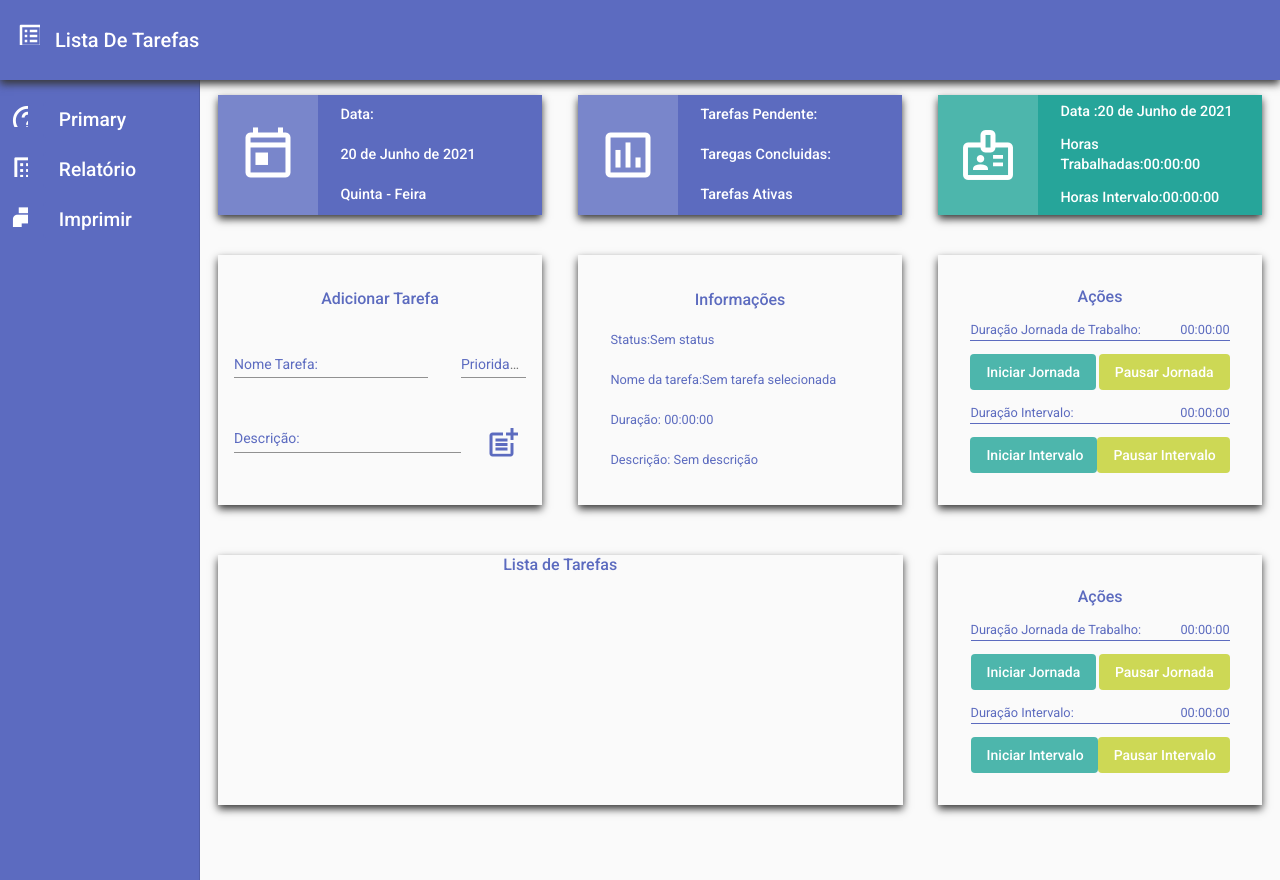
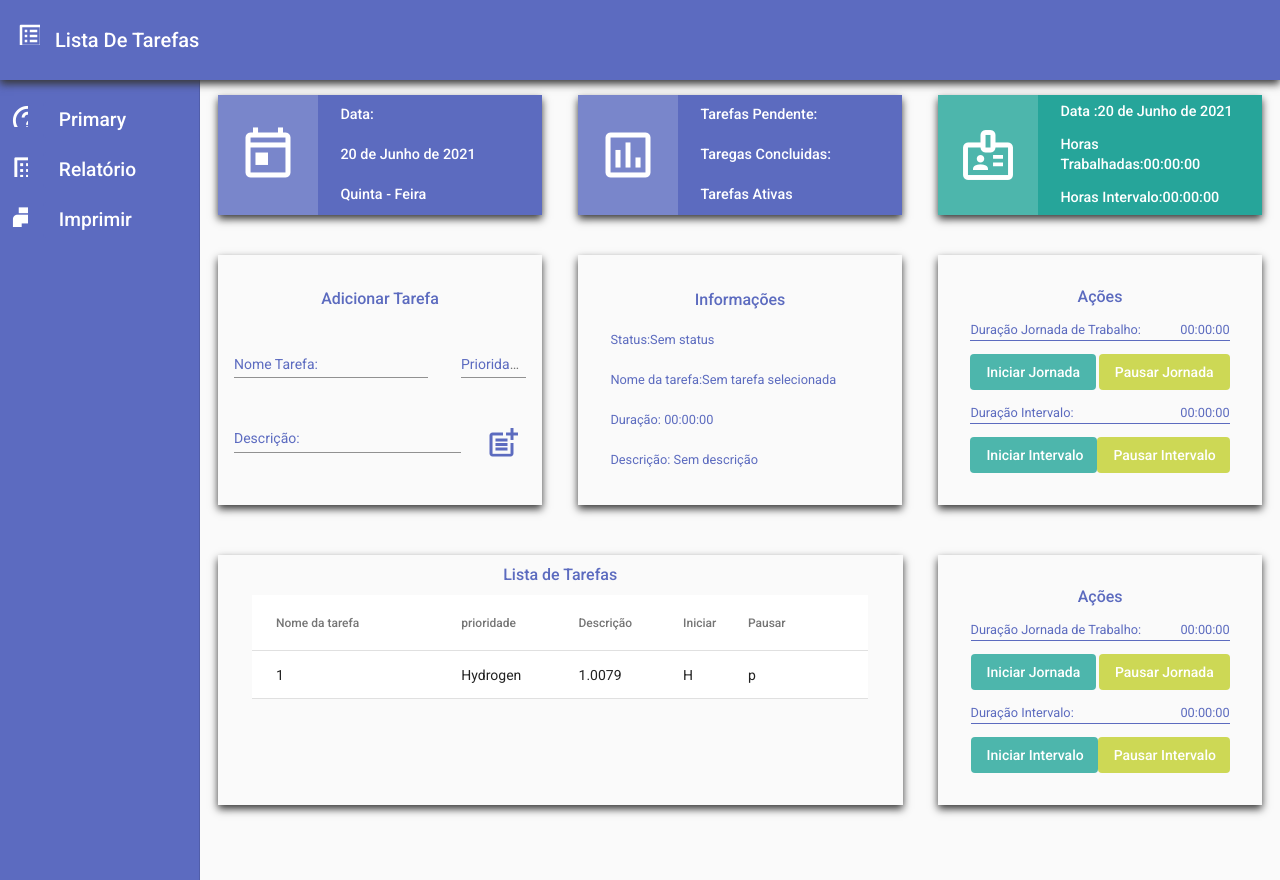
Before and after one commit to fernando-albsilva/lista_de_tarefas_angular, an Angular app: page / in a window 1280 px wide. Built offline with nearby package versions, Linux system fonts and the light colour scheme.

Commit message:
WIP adicionando tabela em lista de tarefa

```diff
--- a/src/app/app.module.ts
+++ b/src/app/app.module.ts
@@ -21,6 +21,7 @@ import { CardAdicionaTarefaComponent } from './sidebar/card-adiciona-tarefa/card
 import { CardInformacoesComponent } from './sidebar/card-informacoes/card-informacoes.component';
 import { CardAcoesComponent } from './sidebar/card-acoes/card-acoes.component';
 import { ListaDeTarefasComponent } from './sidebar/lista-de-tarefas/lista-de-tarefas.component';
+import { TabelaTarefaAdicionadaComponent } from './sidebar/tabela-tarefa-adicionada/tabela-tarefa-adicionada.component';
 
 
 
@@ -35,7 +36,8 @@ import { ListaDeTarefasComponent } from './sidebar/lista-de-tarefas/lista-de-tar
     CardAdicionaTarefaComponent,
     CardInformacoesComponent,
     CardAcoesComponent,
-    ListaDeTarefasComponent
+    ListaDeTarefasComponent,
+    TabelaTarefaAdicionadaComponent
   ],
   imports: [
     BrowserModule,
--- a/src/app/sidebar/lista-de-tarefas/lista-de-tarefas.component.html
+++ b/src/app/sidebar/lista-de-tarefas/lista-de-tarefas.component.html
@@ -1,9 +1,9 @@
-<div class="flex-column width-100 heigth-100">
+<div class="flex-column width-100 height-100 gap-10">
     <span class="card-title">Lista de Tarefas</span>
     <span class="card-table">
 
 
-
+        <app-tabela-tarefa-adicionada></app-tabela-tarefa-adicionada>
 
     </span>
 </div>
--- a/src/app/sidebar/lista-de-tarefas/lista-de-tarefas.component.scss
+++ b/src/app/sidebar/lista-de-tarefas/lista-de-tarefas.component.scss
@@ -22,7 +22,10 @@
     flex-direction: column;
     flex-wrap: nowrap;
     align-items: center;
-    justify-content: space-around;
+    justify-content: center;
+}
+.gap-10{
+    gap:10px;
 }
 
 .card-title{
@@ -37,3 +40,7 @@
 //     color: #5C6BBF;
 //     border-bottom: 0.5px solid #5C6BBF;
 // }
+
+.card-table{
+    width: 90%;
+}
--- a/src/app/sidebar/sidebar.component.scss
+++ b/src/app/sidebar/sidebar.component.scss
@@ -3,6 +3,11 @@
     height: 250px;
     // background-color: red;
     box-shadow: 0px 4px 8px #383838;
+    display: flex;
+    flex-direction: column;
+    flex-wrap: nowrap;
+    align-items: center;
+    justify-content: center;
 }
 .flex-column{
     display: flex;
--- /dev/null
+++ b/src/app/sidebar/tabela-tarefa-adicionada/tabela-tarefa-adicionada.component.html
@@ -0,0 +1,39 @@
+<div class="tabela-container">
+    <table mat-table [dataSource]="dataSource">
+
+      <!-- nome_tarefa Column -->
+      <ng-container matColumnDef="nome_tarefa">
+        <th mat-header-cell *matHeaderCellDef> Nome da tarefa </th>
+        <td mat-cell *matCellDef="let element"> {{element.nome_tarefa}} </td>
+      </ng-container>
+
+      <!-- prioridade Column -->
+      <ng-container matColumnDef="prioridade">
+        <th mat-header-cell *matHeaderCellDef> prioridade </th>
+        <td mat-cell *matCellDef="let element"> {{element.prioridade}} </td>
+      </ng-container>
+
+      <!-- descricao Column -->
+      <ng-container matColumnDef="descricao">
+        <th mat-header-cell *matHeaderCellDef> Descrição </th>
+        <td mat-cell *matCellDef="let element"> {{element.descricao}} </td>
+      </ng-container>
+
+      <!-- iniciar Column -->
+      <ng-container matColumnDef="iniciar">
+        <th mat-header-cell *matHeaderCellDef> Iniciar </th>
+        <td mat-cell *matCellDef="let element"> {{element.iniciar}} </td>
+      </ng-container>
+
+        <!-- iniciar Column -->
+        <ng-container matColumnDef="pausar">
+            <th mat-header-cell *matHeaderCellDef> Pausar </th>
+            <td mat-cell *matCellDef="let element"> {{element.pausar}} </td>
+          </ng-container>
+
+      <tr mat-header-row *matHeaderRowDef="displayedColumns"></tr>
+      <tr mat-row *matRowDef="let row; columns: displayedColumns;"></tr>
+    </table>
+
+    <!-- <mat-paginator [pageSizeOptions]="[5, 10, 20]" showFirstLastButtons></mat-paginator> -->
+  </div>
--- /dev/null
+++ b/src/app/sidebar/tabela-tarefa-adicionada/tabela-tarefa-adicionada.component.scss
@@ -0,0 +1,9 @@
+table {
+    width: 100%;
+    // height: calc();
+  }
+
+.tabela-container{
+  height: 200px;
+  overflow-y: scroll;
+}
--- /dev/null
+++ b/src/app/sidebar/tabela-tarefa-adicionada/tabela-tarefa-adicionada.component.ts
@@ -0,0 +1,56 @@
+import { AfterViewInit, Component, OnInit,ViewChild } from '@angular/core';
+import {MatPaginator} from '@angular/material/paginator';
+import {MatTableDataSource} from '@angular/material/table';
+
+@Component({
+  selector: 'app-tabela-tarefa-adicionada',
+  templateUrl: './tabela-tarefa-adicionada.component.html',
+  styleUrls: ['./tabela-tarefa-adicionada.component.scss']
+})
+export class TabelaTarefaAdicionadaComponent implements AfterViewInit  {
+  displayedColumns: string[] = ['nome_tarefa', 'prioridade', 'descricao', 'iniciar','pausar'];
+  dataSource = new MatTableDataSource<PeriodicElement>(ELEMENT_DATA);
+
+  // @ViewChild(MatPaginator) paginator: MatPaginator;
+  constructor() {
+
+
+   }
+  ngAfterViewInit() {
+    //  this.dataSource.paginator = this.paginator;
+  }
+
+
+}
+
+export interface PeriodicElement {
+  prioridade: string;
+  nome_tarefa: number;
+  descricao: number;
+  iniciar: string;
+  pausar: string;
+}
+
+const ELEMENT_DATA: PeriodicElement[] = [
+
+  {nome_tarefa: 1, prioridade: 'Hydrogen', descricao: 1.0079, iniciar: 'H', pausar:'p'},
+  // {nome_tarefa: 2, prioridade: 'Helium', descricao: 4.0026, iniciar: 'He'},
+  // {nome_tarefa: 3, prioridade: 'Lithium', descricao: 6.941, iniciar: 'Li'},
+  // {nome_tarefa: 4, prioridade: 'Beryllium', descricao: 9.0122, iniciar: 'Be'},
+  // {nome_tarefa: 5, prioridade: 'Boron', descricao: 10.811, iniciar: 'B'},
+  // {nome_tarefa: 6, prioridade: 'Carbon', descricao: 12.0107, iniciar: 'C'},
+  // {nome_tarefa: 7, prioridade: 'Nitrogen', descricao: 14.0067, iniciar: 'N'},
+  // {nome_tarefa: 8, prioridade: 'Oxygen', descricao: 15.9994, iniciar: 'O'},
+  // {nome_tarefa: 9, prioridade: 'Fluorine', descricao: 18.9984, iniciar: 'F'},
+  // {nome_tarefa: 10, prioridade: 'Neon', descricao: 20.1797, iniciar: 'Ne'},
+  // {nome_tarefa: 11, prioridade: 'Sodium', descricao: 22.9897, iniciar: 'Na'},
+  // {nome_tarefa: 12, prioridade: 'Magnesium', descricao: 24.305, iniciar: 'Mg'},
+  // {nome_tarefa: 13, prioridade: 'Aluminum', descricao: 26.9815, iniciar: 'Al'},
+  // {nome_tarefa: 14, prioridade: 'Silicon', descricao: 28.0855, iniciar: 'Si'},
+  // {nome_tarefa: 15, prioridade: 'Phosphorus', descricao: 30.9738, iniciar: 'P'},
+  // {nome_tarefa: 16, prioridade: 'Sulfur', descricao: 32.065, iniciar: 'S'},
+  // {nome_tarefa: 17, prioridade: 'Chlorine', descricao: 35.453, iniciar: 'Cl'},
+  // {nome_tarefa: 18, prioridade: 'Argon', descricao: 39.948, iniciar: 'Ar'},
+  // {nome_tarefa: 19, prioridade: 'Potassium', descricao: 39.0983, iniciar: 'K'},
+  // {nome_tarefa: 20, prioridade: 'Calcium', descricao: 40.078, iniciar: 'Ca'},
+];
```
